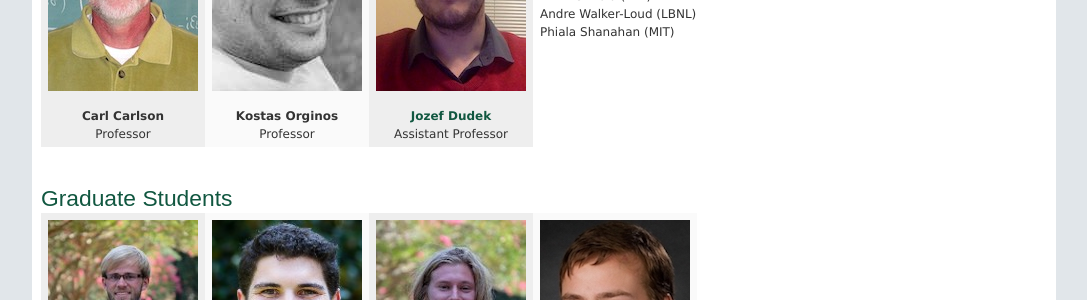
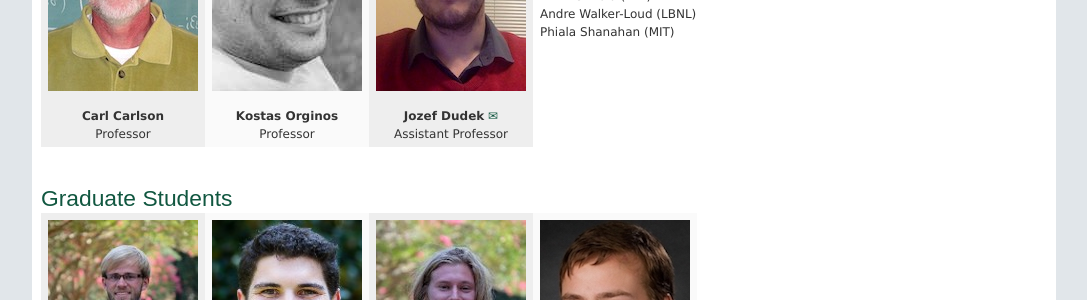
Before and after one commit to jozefdudek/wm_nucl_th_website, a Jekyll site: the page built from people.html, in a window 1280 px wide. Shown: the part 361-661 px from the top of the page, without its empty margins (82-1169 px from the left). Built offline with Jekyll 4.4.1, drawn with Linux system fonts in a browser that asks for light colours.

Commit message:
trying to get the envelope symbol

```diff
--- a/people.html
+++ b/people.html
@@ -42,8 +42,8 @@ layout: default
   <tr class="vert">
     <td class="vert"> <b>Carl Carlson</b>  <br>Professor</td>
     <td class="vert"> <b>Kostas Orginos</b> <br>Professor</td>
-    <td class="vert"> <a href="mailto:jjdudek@wm.edu" target="_top"><b>
-      Jozef Dudek</b></a> <br>Assistant Professor</td>
+    <td class="vert"> <b>Jozef Dudek</b> <a href="mailto:jjdudek@wm.edu" target="_top"><b>
+      &#9993;</b></a> <br>Assistant Professor</td>
 
    <!-- <td class="vert"> <b>Jozef Dudek</b> <br>Assistant Professor</td> -->
 <!--    <td class="vert"> <b>Phiala Shanahan</b> <br>Assistant
```
